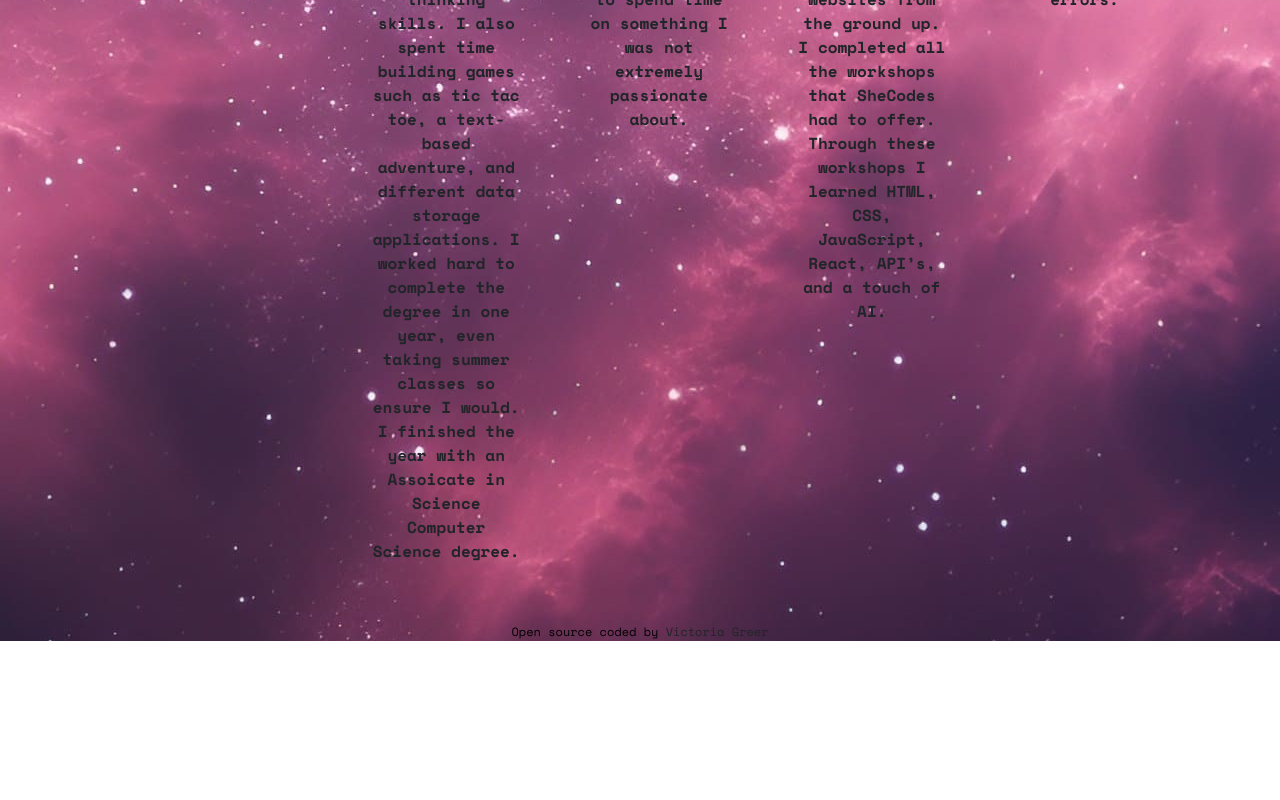
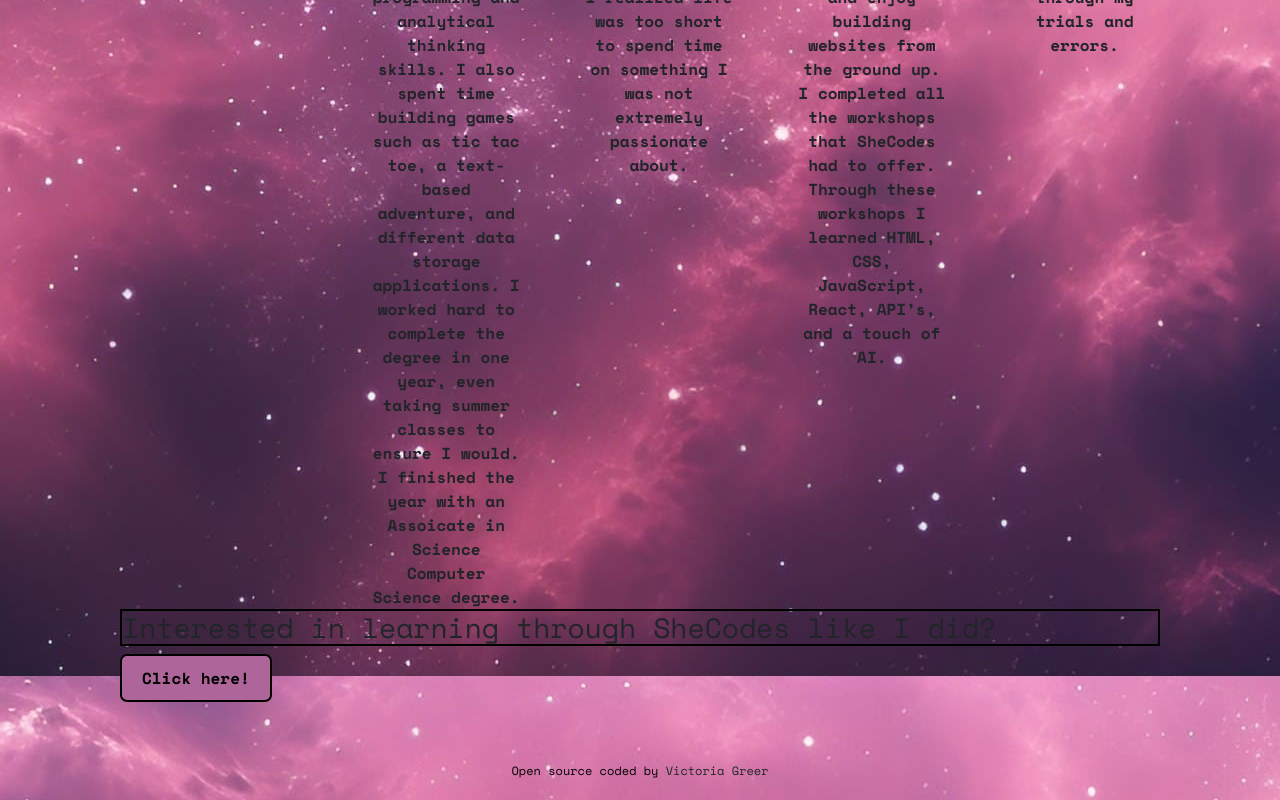
Before and after one commit to themightyvicki1/coding-journey, a plain HTML site: page index.html in a window 1280 px wide. Shown: the part 956-1756 px from the top of the page. Before the commit the page ends 1597 px from the top, so only its background shows below. Drawn offline with nearby package versions, Linux system fonts and the light colour scheme.

Commit message:
added another button for shecodes link

```diff
--- a/index.html
+++ b/index.html
@@ -33,9 +33,11 @@
         <small><i class="fa-solid fa-rocket"></i></small>
       </h1>
       <div class="button-container">
-        <button class="welcome-button">Welcome</button>
+        <button class="button">Welcome</button>
       </div>
 
+      <section>
+        <h3>Timeline</h3>
         <!--icons for each year/info-->
         <div class="row">
           <div class="col icon">
@@ -70,8 +72,9 @@
         <!--putting each year's info here in their own div and col-->
         <div class="row">
           <div class="col" id="description">
-          Watched the free 60 minute coding class offered by SheCodes because I
-          was trying to find something challenging that I could also be
+            <div class="smaller-line"></div>
+            Watched the free 60 minute coding class offered by SheCodes because
+            I was trying to find something challenging that I could also be
             passionate about. <br />
             Decided to go back to school and pursue Computer Science.
           </div>
@@ -79,36 +82,49 @@
             Returned to college to finish the Associates Degree I had worked on
             previously. I learned the basics of networking, cybersecurity, and
             programming, starting with Python. Then switched to C++ where I
-          learned object-oriented programming and analytical thinking skills. I
-          also spent time building games such as tic tac toe, a text-based
+            learned object-oriented programming and analytical thinking skills.
+            I also spent time building games such as tic tac toe, a text-based
             adventure, and different data storage applications. I worked hard to
-          complete the degree in one year, even taking summer classes so ensure
-          I would. I finished the year with an Assoicate in Science Computer
-          Science degree.
+            complete the degree in one year, even taking summer classes to
+            ensure I would. I finished the year with an Assoicate in Science
+            Computer Science degree.
           </div>
           <div class="col" id="description">
             While I enjoyed C++ and felt I understood it very well, I was not
-          passionate about it. So, I switched my focus to cybersecurity. I spent
-          time studying for the CompTIA Security+ certification until I suddenly
-          lost a dear friend and I realized life was too short to spend time on
-          something I was not extremely passionate about.
+            passionate about it. So, I switched my focus to cybersecurity. I
+            spent time studying for the CompTIA Security+ certification until I
+            suddenly lost a dear friend and I realized life was too short to
+            spend time on something I was not extremely passionate about.
           </div>
           <div class="col" id="description">
-          Returned to SheCodes, where I first learned about Web Development and
-          decided to take just the first workshop and see how it went. From
-          doing so, I found I could be passionate about this field of Computer
-          Science. I am a creative person and enjoy building websites from the
-          ground up. I completed all the workshops that SheCodes had to offer.
-          Through these workshops I learned HTML, CSS, JavaScript, React, API’s,
-          and a touch of AI.
+            Returned to SheCodes, where I first learned about Web Development
+            and decided to take just the first workshop and see how it went.
+            From doing so, I found I could be passionate about this field of
+            Computer Science. I am a creative person and enjoy building websites
+            from the ground up. I completed all the workshops that SheCodes had
+            to offer. Through these workshops I learned HTML, CSS, JavaScript,
+            React, API’s, and a touch of AI.
           </div>
           <div class="col" id="description">
-          SheCodes released a new workshop on Python that I decided to enroll in
-          because I know Python is such a popular language. I love learning and
-          find that I am capable of learning anything as long as I am patient
-          with myself and work through my trials and errors.
+            SheCodes released a new workshop on Python that I decided to enroll
+            in because I know Python is such a popular language. I love learning
+            and find that I am capable of learning anything as long as I am
+            patient with myself and work through my trials and errors.
           </div>
         </div>
+      </section>
+
+      <section>
+        <h3>Interested in learning through SheCodes like I did?</h3>
+        <button class="button">
+          <a
+            href="https://www.shecodes.io/"
+            title="https://www.shecodes.io/"
+            target="_blank"
+            >Click here!</a
+          >
+        </button>
+      </section>
     </div>
     <footer>
       <a
--- a/styles.css
+++ b/styles.css
@@ -20,13 +20,18 @@ footer {
   font-size: 12px;
   text-align: center;
   font-weight: 500;
+  margin-bottom: 20px;
 }
 footer a {
   text-decoration: none;
   color: black;
 }
 
-.welcome-button {
+h3 {
+  border: 2px solid black;
+}
+
+.button {
   padding: 10px 20px;
   font-size: 16px;
   font-family: "Space Mono", monospace;
@@ -74,3 +79,12 @@ footer a {
   margin-top: 10px;
   font-weight: 600;
 }
+
+.smaller-line {
+  border-left: 1px solid black;
+}
+
+.button a {
+  text-decoration: none;
+  color: black;
+}
```
Lines whose indentation alone changed are shown as unchanged.
